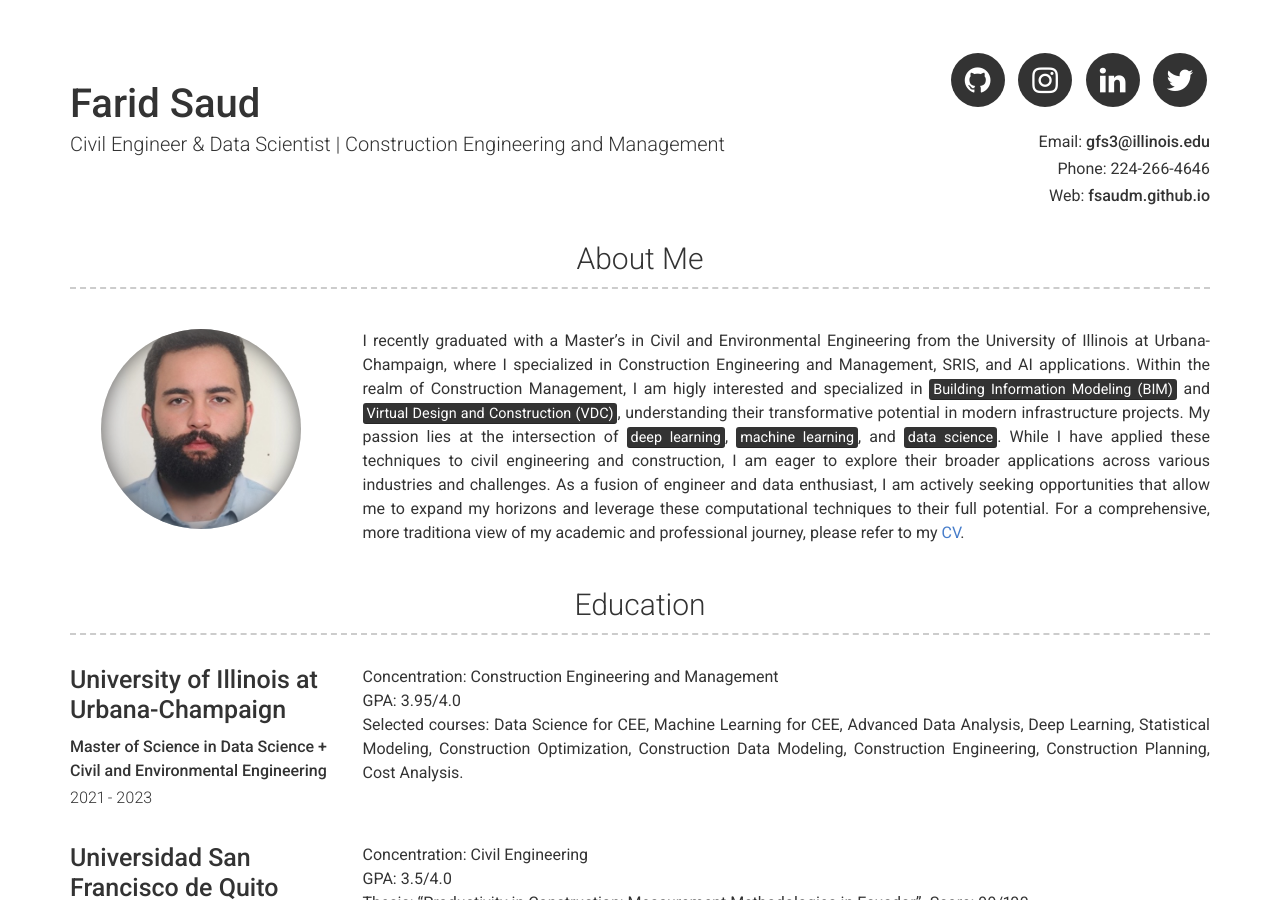
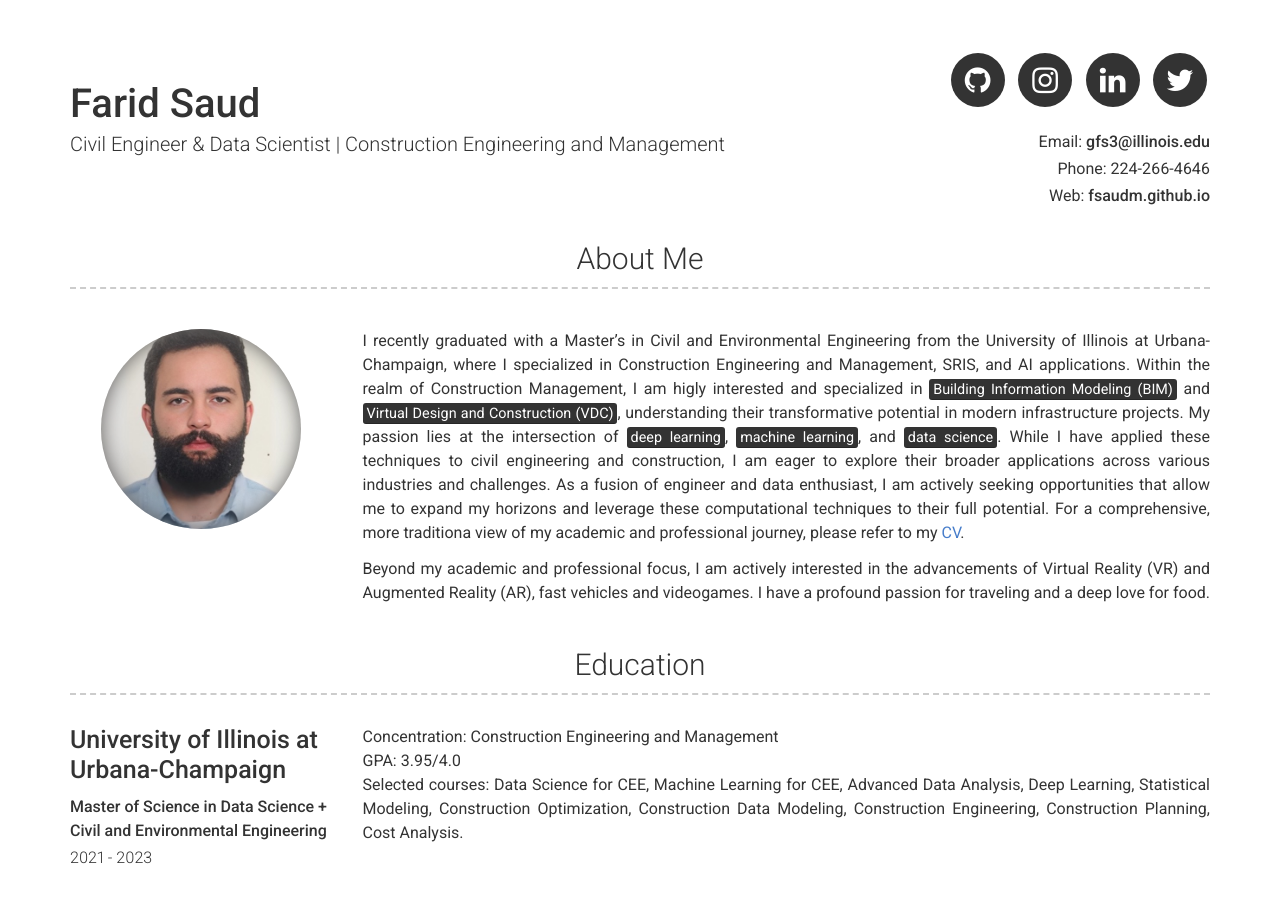
Before and after one commit to fsaudm/fsaudm.github.io, a Jekyll site: the page built from index.md, in a window 1280 px wide and 900 px high. Built offline with Jekyll 4.4.1, drawn with Linux system fonts in a browser that asks for light colours.

Commit message:
Update _config.yml

```diff
--- a/_config.yml
+++ b/_config.yml
@@ -27,6 +27,7 @@ about_profile_image: profile.jpg
 about_content: | # this will include new lines to allow paragraphs
   I recently graduated with a Master's in Civil and Environmental Engineering from the University of Illinois at Urbana-Champaign, where I specialized in Construction Engineering and Management, SRIS, and AI applications. Within the realm of Construction Management, I am higly interested and specialized in <mark>Building Information Modeling (BIM)</mark> and <mark>Virtual Design and Construction (VDC)</mark>, understanding their transformative potential in modern infrastructure projects. My passion lies at the intersection of <mark>deep learning</mark>, <mark>machine learning</mark>, and <mark>data science</mark>. While I have applied these techniques to civil engineering and construction, I am eager to explore their broader applications across various industries and challenges. As a fusion of engineer and data enthusiast, I am actively seeking opportunities that allow me to expand my horizons and leverage these computational techniques to their full potential. For a comprehensive, more traditiona view of my academic and professional journey, please refer to my [CV](https://drive.google.com/file/d/15XH2GQNulVMjeY3VDO7qOKipd9Xe0BeJ/view?usp=sharing).
 
+  Beyond my academic and professional focus, I am actively interested in the advancements of Virtual Reality (VR) and Augmented Reality (AR), fast vehicles and videogames. I have a profound passion for traveling and a deep love for food.
 
 
 # Education Section
```
